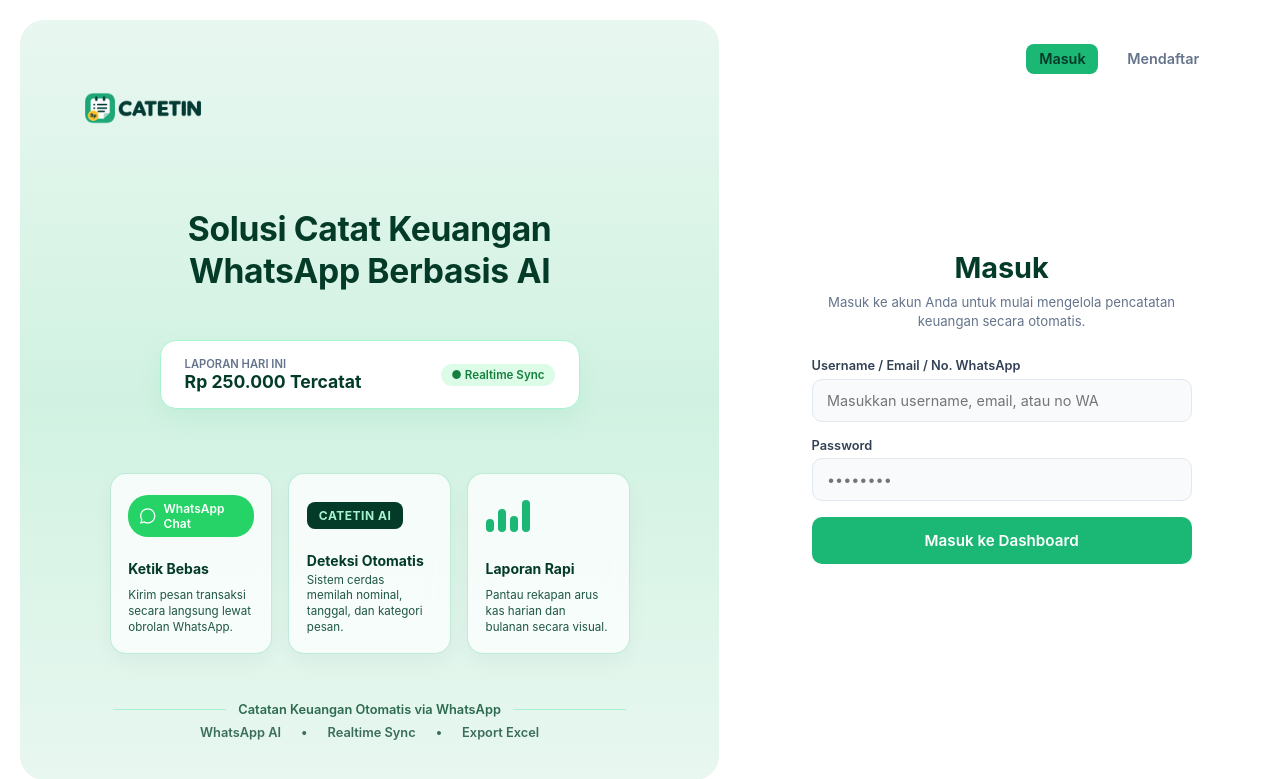
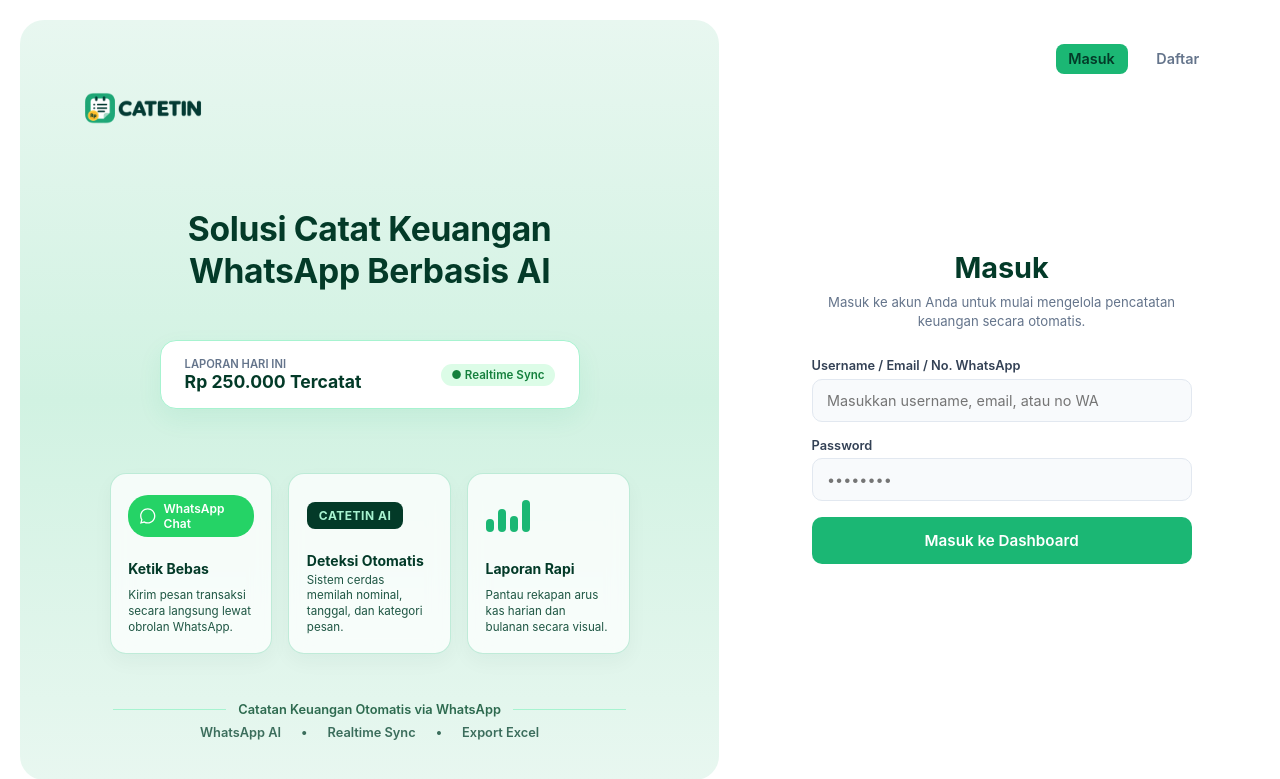
Before and after one commit to MagyenaTwo/catetin, a Python web app: template app/templates/index.html in a window 1280 px wide. Shown: the top 779 px of the page. Run offline with Jinja, Linux system fonts and the light colour scheme; the template is opened without the code that fills it, so the values that code supplies are empty.

Commit message:
Update index.html

```diff
--- a/app/templates/index.html
+++ b/app/templates/index.html
@@ -87,7 +87,7 @@
 
             <div class="top-nav">
                 <button class="nav-btn active" id="nav-login" onclick="showForm('login')">Masuk</button>
-                <button class="nav-btn" id="nav-register" onclick="showForm('register')">Mendaftar</button>
+                <button class="nav-btn" id="nav-register" onclick="showForm('register')">Daftar</button>
             </div>
 
             <div class="auth-content">
```
